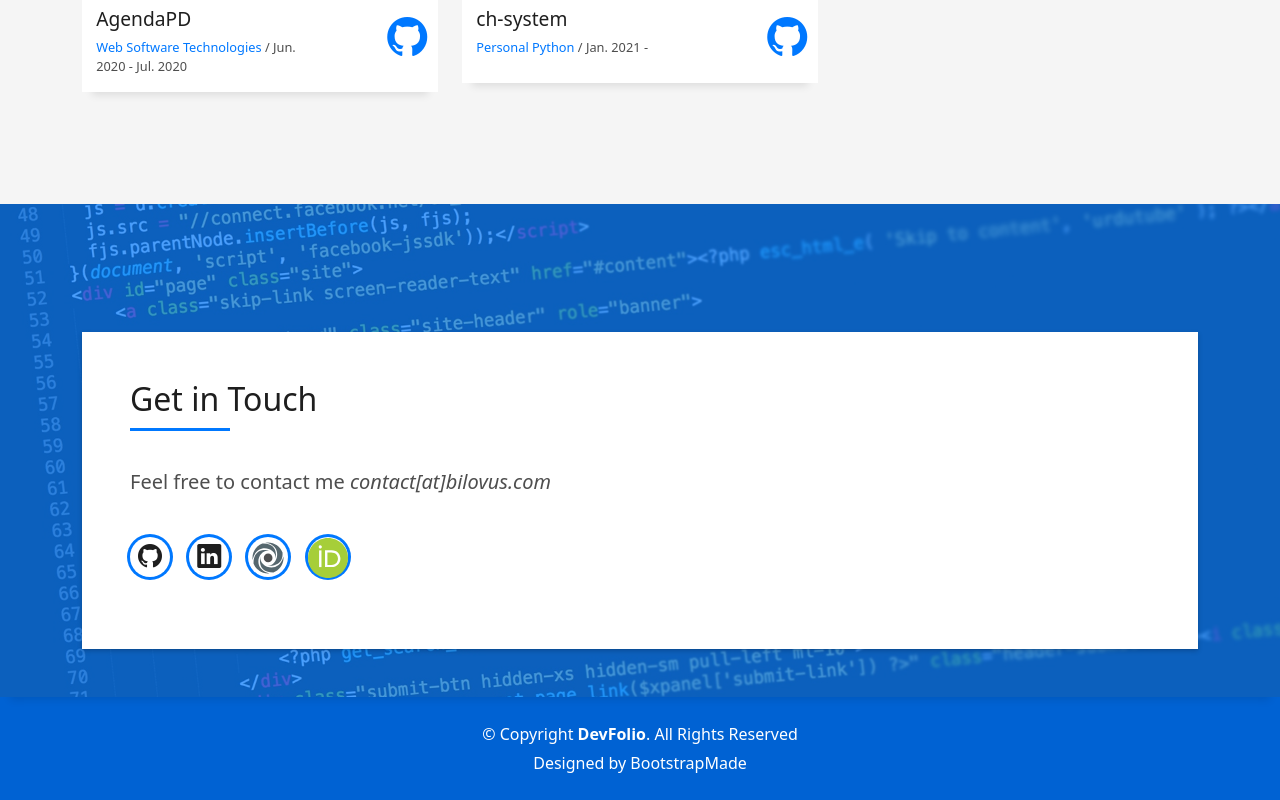
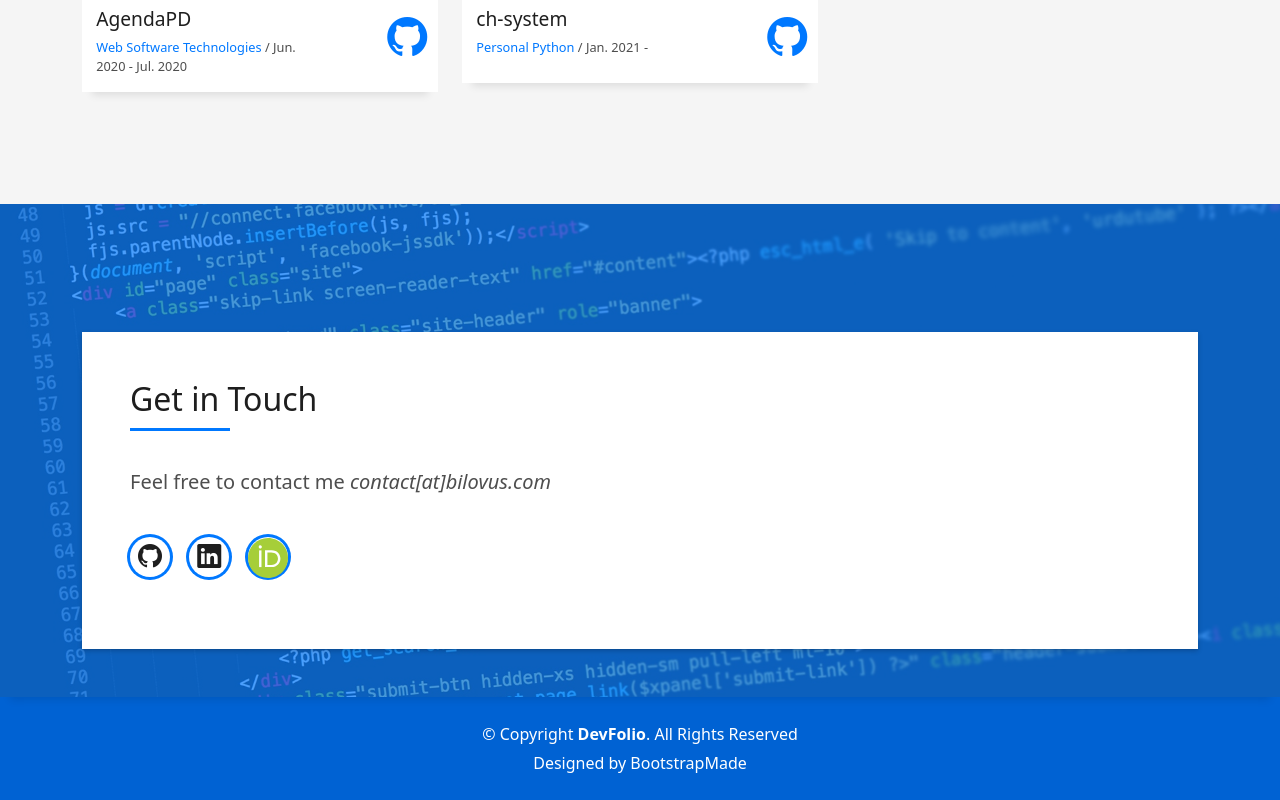
Before and after one commit to olegbilovus/olegbilovus, a plain HTML site: page docs/index.html in a window 1280 px wide. Shown: the part 2076-2876 px from the top of the page. Drawn offline with Linux system fonts and the light colour scheme.

Commit message:
Update index.html

```diff
--- a/docs/index.html
+++ b/docs/index.html
@@ -242,7 +242,6 @@
                       <ul>
                         <li><a href="https://github.com/OB-UNISA" target="_blank"><span class="ico-circle"><i class="bi bi-github"></i></span></a></li>
                         <li><a href="https://linkedin.com/in/olegbilovus" target="_blank"><span class="ico-circle"><i class="bi bi-linkedin"></i></span></a></li>
-                        <li><a href="https://replit.com/@ArgoPanoptes" target="_blank"><span class="ico-circle"><img src="static/img/replit-logo.svg" class="bi"></span></a></li>
 			<li><a href="https://orcid.org/0000-0001-6285-5344" target="_blank"><span class="ico-circle"><img src="static/img/orcid-logo.svg" class="bi"></span></a></li>
                       </ul>
                     </div>
```
